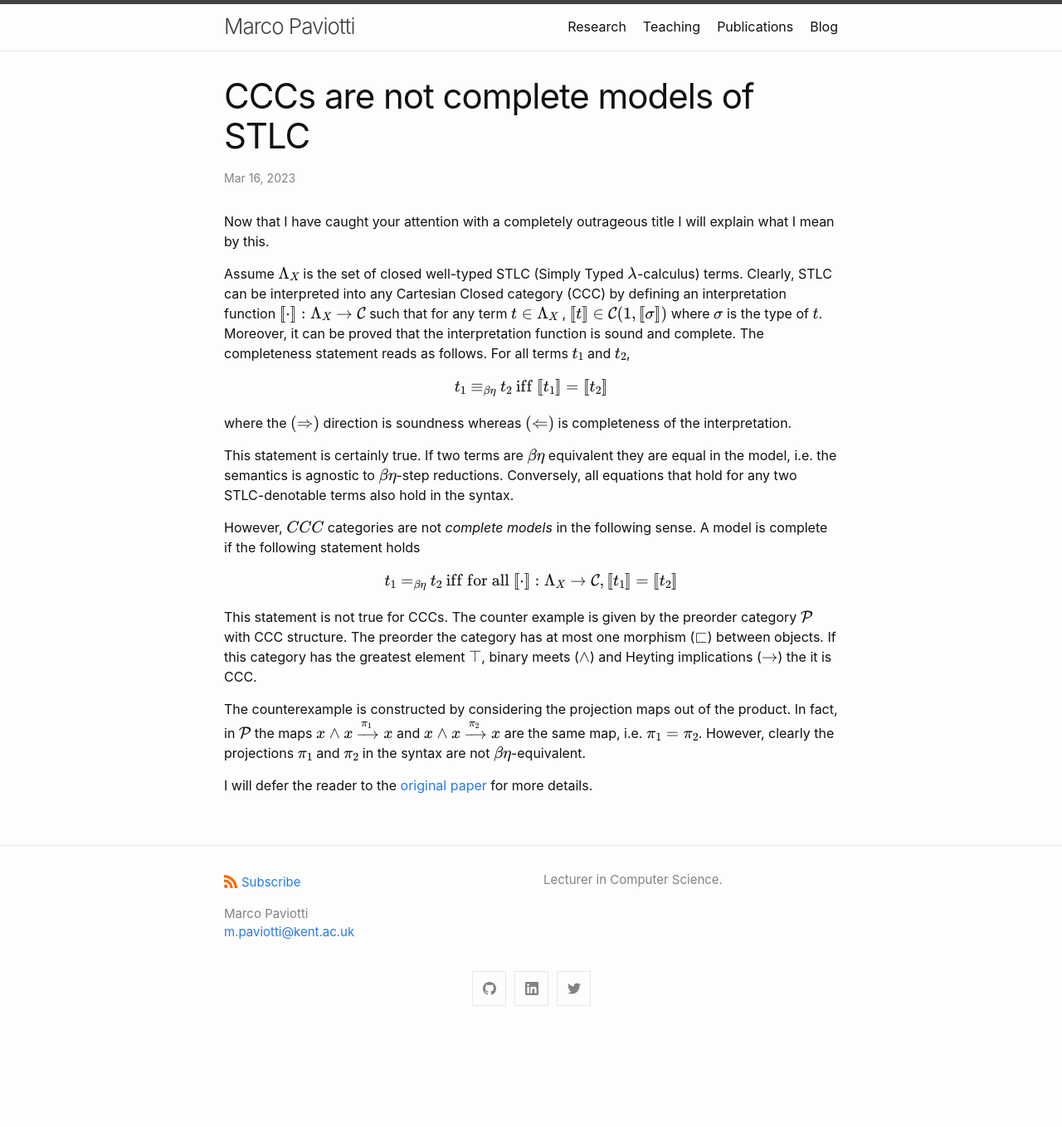
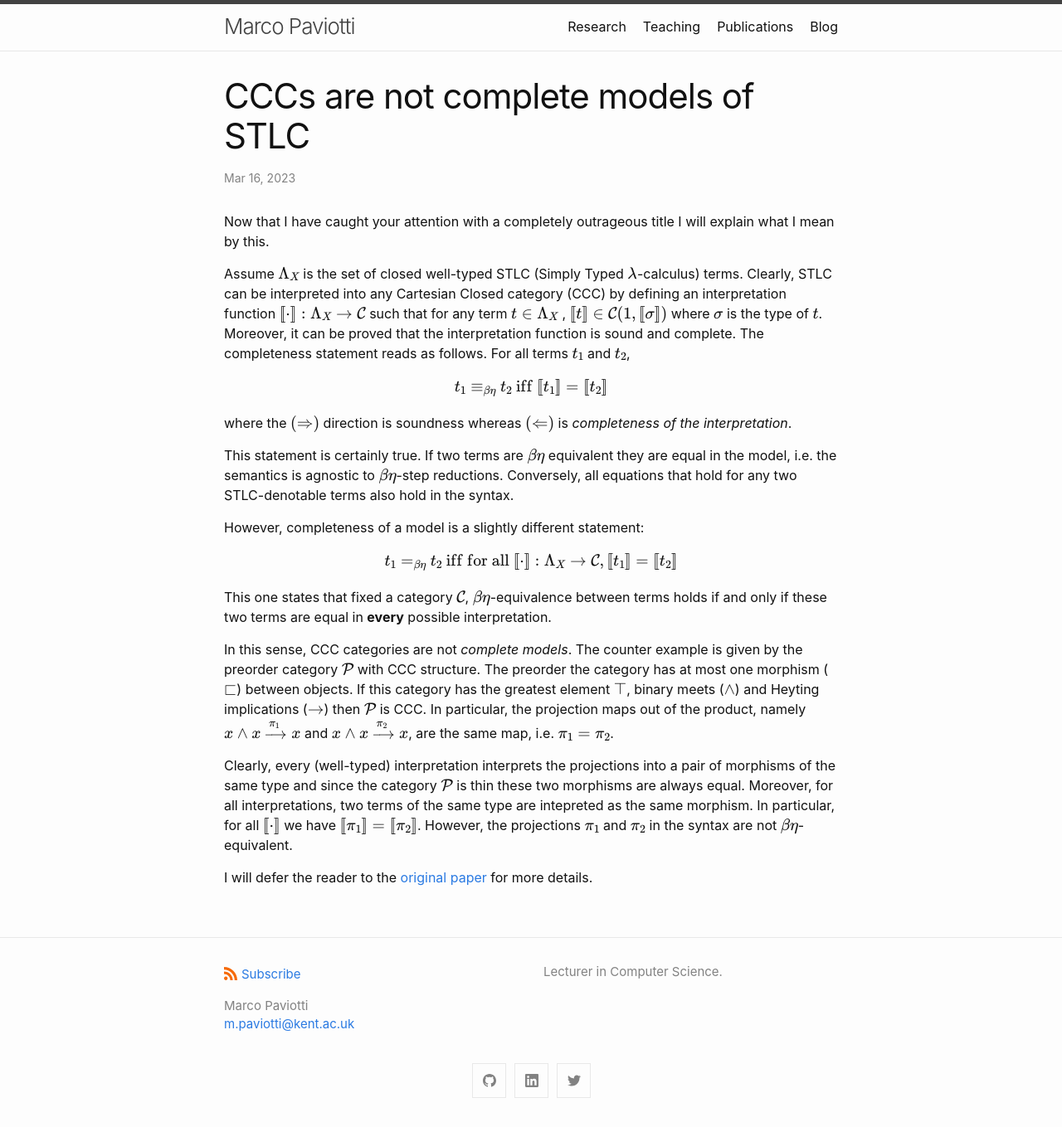
Before and after one commit to mpaviotti/mpaviotti.github.com, a Jekyll site: the page built from _posts/2023-03-16-CCC-models.markdown, in a window 1280 px wide. Shown: the whole page at 83% size. Built offline with Jekyll 4.4.1, drawn with Linux system fonts in a browser that asks for light colours; formulas are drawn with MathJax 3; before the commit the page ends 1248 px from its top, so only the background shows below that.

Commit message:
Revising post.

```diff
--- a/_posts/2023-03-16-CCC-models.markdown
+++ b/_posts/2023-03-16-CCC-models.markdown
@@ -14,16 +14,19 @@ $$[\![\cdot]\!] : \Lambda_X \to \mathcal{C}$$ such that for any term $$t \in \La
 
 $$t_1 \equiv_{\beta\eta} t_2 \text{ iff } [\![t_1]\!] = [\![t_2]\!] $$
 
-where the $$(\Rightarrow)$$ direction is soundness whereas $$(\Leftarrow)$$ is completeness of the interpretation.
+where the $$(\Rightarrow)$$ direction is soundness whereas $$(\Leftarrow)$$ is *completeness of the interpretation*.
 
 This statement is certainly true. If two terms are $$\beta\eta$$ equivalent they are equal in the model, i.e. the semantics is agnostic to $$\beta\eta$$-step reductions. Conversely, all equations that hold for any two STLC-denotable terms also hold in the syntax.
 
-However, $$CCC$$ categories are not *complete models* in the following sense. A model is complete if the following statement holds
+However, completeness of a model is a slightly different statement:
 
 $$t_1 =_{\beta\eta} t_2 \text{ iff for all } [\![ \cdot ]\!] : \Lambda_X \to \mathcal{C}, [\![t_1]\!] = [\![t_2]\!] $$
 
-This statement is not true for CCCs. The counter example is given by the preorder category $$\mathcal{P}$$ with CCC structure. The preorder the category has at most one morphism ($$\sqsubset$$) between objects. If this category has the greatest element $$\top$$, binary meets ($$\wedge$$) and Heyting implications ($$\to$$) the it is CCC.
+This one states that fixed a category $$\mathcal{C}$$, $$\beta\eta$$-equivalence between terms holds if and only if these two terms are equal in **every** possible interpretation.
 
-The counterexample is constructed by considering the projection maps out of the product. In fact,  in $$\mathcal{P}$$ the maps $$x \wedge x \xrightarrow{\pi_1} x$$ and $$x \wedge x \xrightarrow{\pi_2} x$$ are the same map, i.e. $$\pi_1 = \pi_2$$. However, clearly the projections $$\pi_1$$ and $$\pi_2$$ in the syntax are not $$\beta\eta$$-equivalent.
+In this sense, CCC categories are not *complete models*. The counter example is given by the preorder category $$\mathcal{P}$$ with CCC structure. The preorder the category has at most one morphism ($$\sqsubset$$) between objects. If this category has the greatest element $$\top$$, binary meets ($$\wedge$$) and Heyting implications ($$\to$$) then $$\mathcal{P}$$ is CCC.
+In particular, the projection maps out of the product, namely $$x \wedge x \xrightarrow{\pi_1} x$$ and $$x \wedge x \xrightarrow{\pi_2} x$$, are the same map, i.e. $$\pi_1 = \pi_2$$.
+
+Clearly, every (well-typed) interpretation interprets the projections into a pair of morphisms of the same type and since the category $$\mathcal{P}$$ is thin these two morphisms are always equal. Moreover, for all interpretations, two terms of the same type are intepreted as the same morphism. In particular, for all $$[\![\cdot]\!]$$ we have $$[\![\pi_1]\!] = [\![\pi_2]\!]$$. However, the projections $$\pi_1$$ and $$\pi_2$$ in the syntax are not $$\beta\eta$$-equivalent.
 
 I will defer the reader to the [original paper](https://link.springer.com/chapter/10.1007/BFb0014068) for more details.
```
